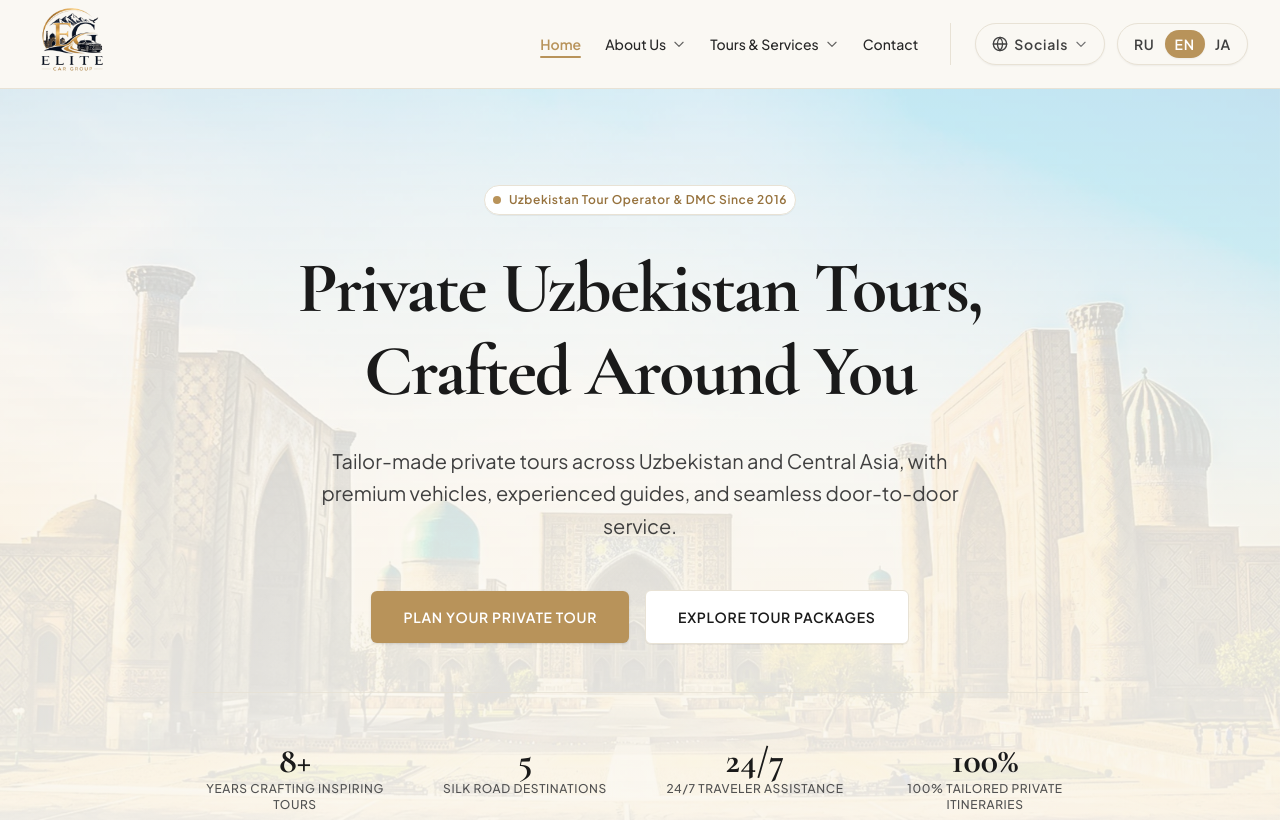
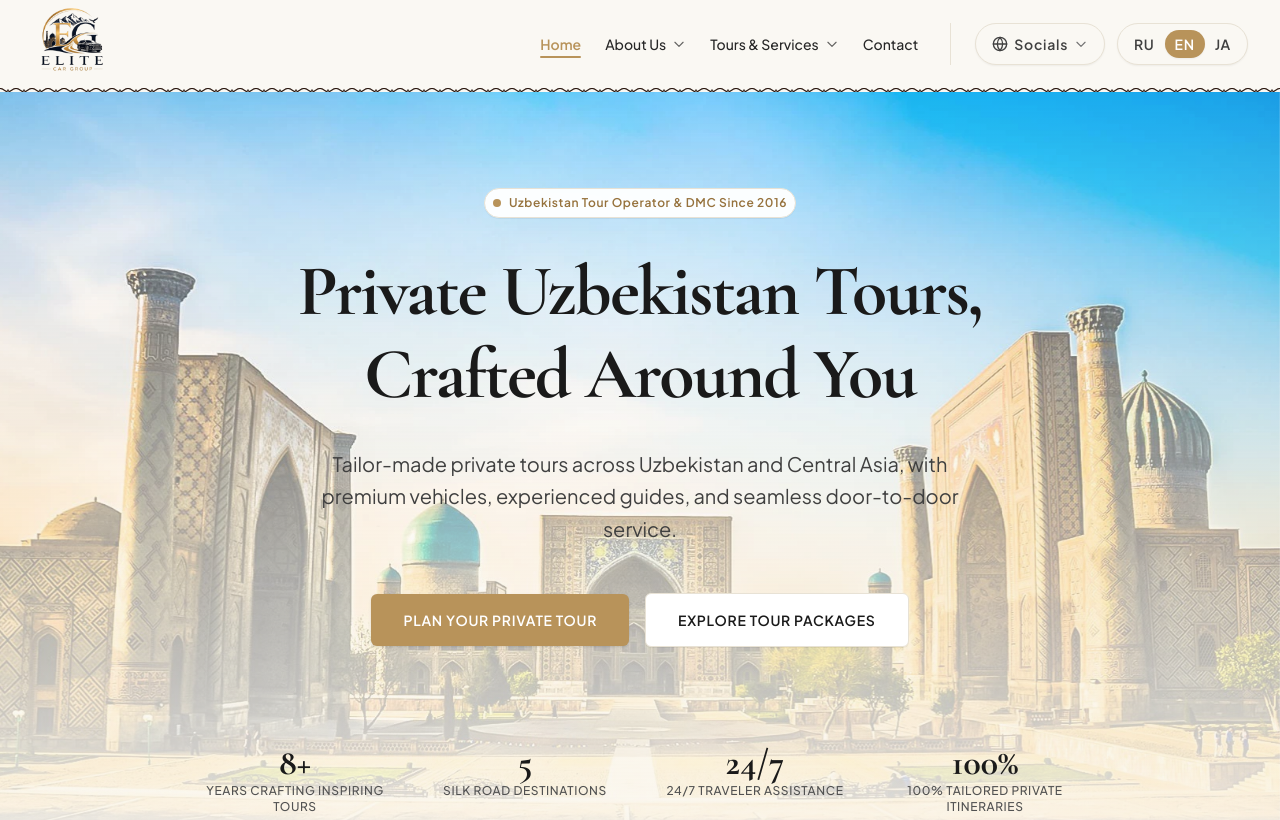
Before and after one commit to Myhammadsaid/elite-car-travel, a Next.js app in the folder client/: page /en in a window 1280 px wide. Shown: the top 820 px of the page. Built offline with nearby package versions, Linux system fonts and the light colour scheme.

Commit message:
updated the style of header

```diff
--- a/client/app/[locale]/page.js
+++ b/client/app/[locale]/page.js
@@ -1,10 +1,10 @@
+import Background from '@/components/Background'
 import CtaBanner from '@/components/CtaBanner'
 import ServiceCard from '@/components/ServiceCard'
 import TagBadge from '@/components/TagBadge'
 import { Link } from '@/i18n/routing'
 import { useTranslations } from 'next-intl'
 import { setRequestLocale } from 'next-intl/server'
-import Image from 'next/image'
 
 export default async function HomePage({ params }) {
 	const { locale } = await params
@@ -72,26 +72,9 @@ function HomeContent() {
 		<>
 			{/* 1. OPTIMIZED HERO SECTION */}
 			<section className='relative pt-16 md:pt-24 pb-24 md:pb-32 overflow-hidden transform-gpu'>
-				{/* Hardware-Accelerated Background Image */}
-				<div className='absolute inset-0 -z-20 pointer-events-none'>
-					<Image
-						src='/uzbekistan.webp'
-						alt='Uzbekistan Silk Road Landscape'
-						fill
-						sizes='(max-width: 768px) 100vw, (max-width: 1200px) 100vw, 100vw'
-						className='object-cover object-center transform-gpu'
-						priority
-						quality={60}
-					/>
-				</div>
-
-				{/* Lightweight Pure CSS Gradient (Zero GPU Compositing Lag) */}
-				<div
-					className='absolute inset-0 -z-10 pointer-events-none'
-					style={{
-						background:
-							'linear-gradient(180deg, rgba(250, 248, 243, 0.78) 0%, rgba(250, 248, 243, 0.92) 90%, rgba(250, 248, 243, 1) 100%)',
-					}}
+				<Background
+					src='/uzbekistan.webp'
+					alt='Uzbekistan Silk Road Landscape'
 				/>
 
 				{/* Hero Content */}
@@ -126,7 +109,7 @@ function HomeContent() {
 						</div>
 
 						{/* Key Metrics Stats Bar */}
-						<div className='pt-12 grid grid-cols-2 md:grid-cols-4 gap-6 border-t border-[var(--color-brand-border)]/80 mt-12'>
+						<div className='pt-12 grid grid-cols-2 md:grid-cols-4 gap-6 mt-12'>
 							<div className='text-center space-y-1'>
 								<span className='font-serif text-3xl sm:text-4xl font-bold text-[var(--color-brand-dark)]'>
 									8+
--- a/client/components/Background.js
+++ b/client/components/Background.js
@@ -11,7 +11,7 @@ export default function Background({ src, alt }) {
 					sizes='(max-width: 768px) 100vw, (max-width: 1200px) 100vw, 100vw'
 					className='object-cover object-center transform-gpu'
 					priority
-					quality={60}
+					quality={100}
 				/>
 			</div>
 
@@ -20,7 +20,7 @@ export default function Background({ src, alt }) {
 				className='absolute inset-0 -z-10 pointer-events-none'
 				style={{
 					background:
-						'linear-gradient(180deg, rgba(250, 248, 243, 0.78) 0%, rgba(250, 248, 243, 0.92) 90%, rgba(250, 248, 243, 1) 100%)',
+						'linear-gradient(180deg, rgba(250, 248, 243, 0.10) 0%, rgba(250, 248, 243, 0.92) 90%, rgba(250, 248, 243, 1) 100%)',
 				}}
 			/>
 		</>
--- a/client/components/Header.js
+++ b/client/components/Header.js
@@ -76,9 +76,9 @@ export default function Header() {
 
 	return (
 		<header
-			className={`sticky top-0 z-50 w-full transition-all duration-300 ease-in-out border-b border-[var(--color-brand-border)] ${
+			className={`sticky top-0 z-50 w-full transition-all duration-300 ease-in-out ${
 				isScrolled
-					? 'bg-[var(--color-brand-cream)]/95 backdrop-blur-md shadow-sm'
+					? 'bg-[var(--color-brand-cream)]/95 shadow-sm'
 					: 'bg-[var(--color-brand-cream)]'
 			}`}
 		>
@@ -148,7 +148,7 @@ export default function Header() {
 
 										{/* Hover Dropdown Menu */}
 										<div className='absolute left-0 top-full -mt-1 invisible opacity-0 translate-y-2 group-hover:visible group-hover:opacity-100 group-hover:translate-y-0 transition-all duration-200 ease-out z-50'>
-											<div className='w-60 p-2 rounded-xl bg-[var(--color-brand-cream)] border border-[var(--color-brand-border)] shadow-xl backdrop-blur-md space-y-1'>
+											<div className='w-60 p-2 rounded-xl bg-[var(--color-brand-cream)] border border-[var(--color-brand-border)] shadow-xl space-y-1'>
 												{item.children.map((child, cIdx) => {
 													const isActive = pathname === child.href
 													return (
@@ -322,6 +322,38 @@ export default function Header() {
 					</div>
 				</div>
 			</div>
+
+			{/* Sharp Pointed Oriental Arch Bottom Border (Dark Espresso Brown & Sharp Lancet Geometry) */}
+			<div className='w-full mx-auto h-[4px] overflow-hidden pointer-events-none'>
+				<svg
+					className='w-full h-full'
+					viewBox='0 0 100% 4'
+					fill='none'
+					xmlns='http://www.w3.org/2000/svg'
+				>
+					<defs>
+						<pattern
+							id='sharp-arch-border'
+							width='16'
+							height='4'
+							patternUnits='userSpaceOnUse'
+						>
+							{/* Sharp pointed lancet arch outline with dark espresso brown tone */}
+							<path
+								d='M0,0.5 L2,0.8 Q6,3.6 8,4.2 Q10,3.6 14,0.8 L16,0.5'
+								fill='none'
+								stroke='#2B1810'
+								strokeWidth='1.2'
+								strokeLinecap='round'
+								strokeLinejoin='miter'
+							/>
+							{/* Crisp pointed diamond accent */}
+							<polygon points='8,1.2 9.3,2.2 8,3.2 6.7,2.2' fill='#2B1810' />
+						</pattern>
+					</defs>
+					<rect width='100%' height='4' fill='url(#sharp-arch-border)' />
+				</svg>
+			</div>
 		</header>
 	)
 }
```
